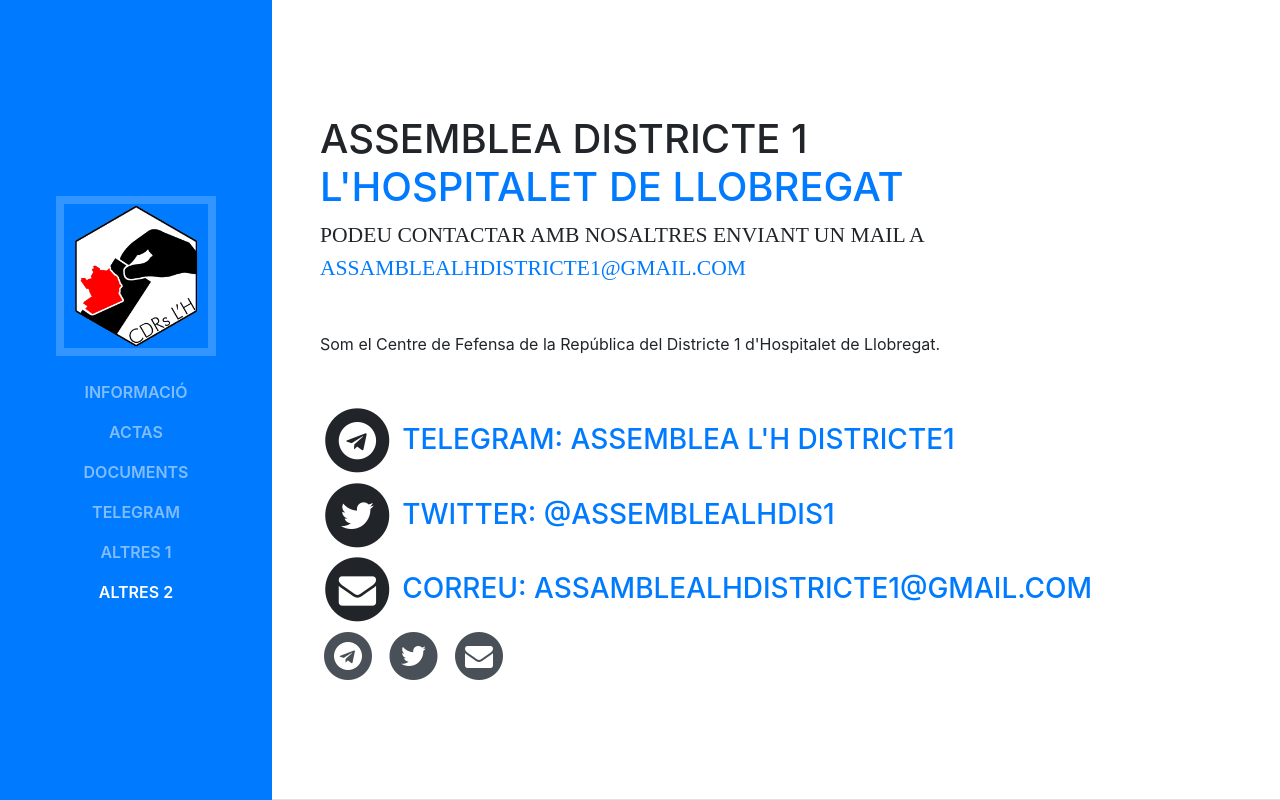
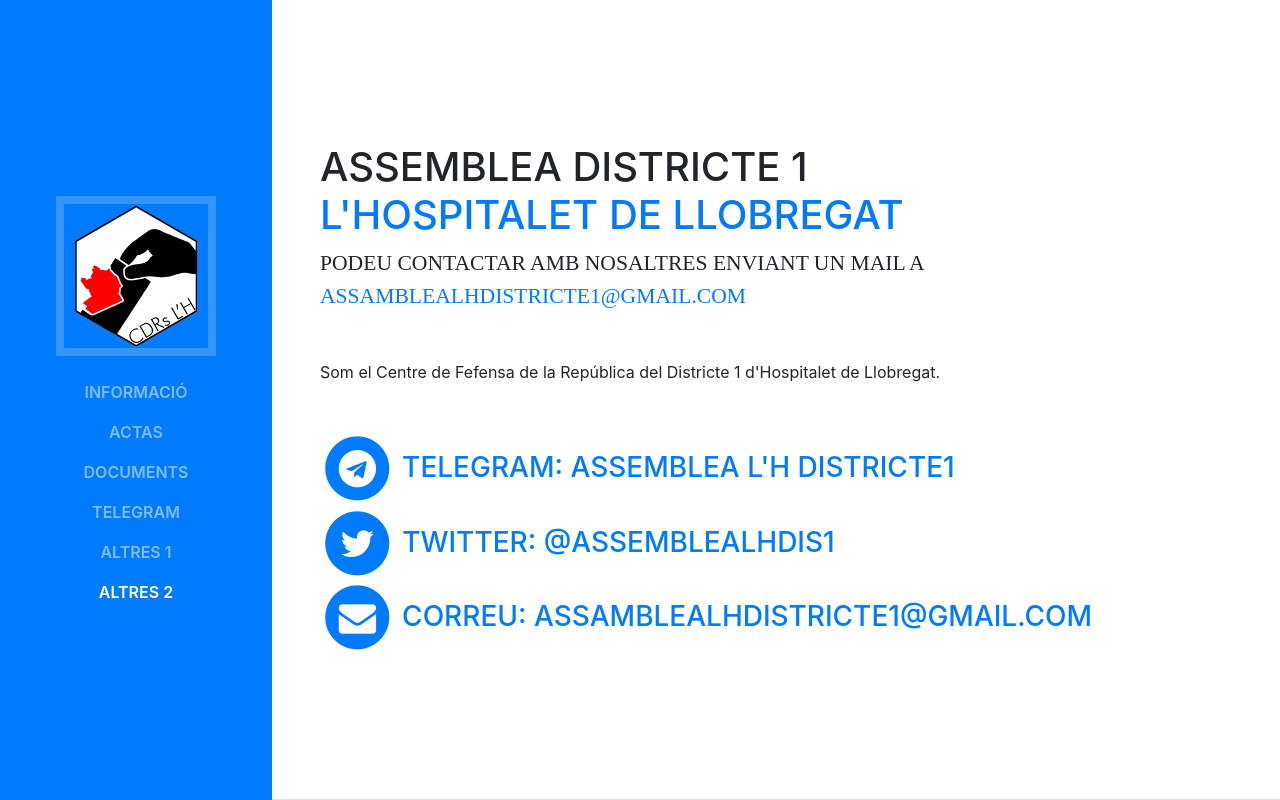
Before and after one commit to assemblealhdistricte1/Web, a website with bundled scripts: page index.html in a window 1280 px wide. Shown: the top 800 px of the page. Built offline with nearby package versions, Linux system fonts and the light colour scheme; a web font is replaced by a local one.

Commit message:
Update index.html

```diff
--- a/index.html
+++ b/index.html
@@ -75,15 +75,16 @@
           </div>
           <p class="mb-5">Som el Centre de Fefensa de la República del Districte 1 d'Hospitalet de Llobregat.</p>
           <h3 class="mb-0">
+            <a href="https://t.me/assambleaLHdistricte1">
               <span class="fa-stack fa-lg">
                 <i class="fa fa-circle fa-stack-2x"></i>
                 <i class="fa fa-telegram fa-stack-1x fa-inverse"></i>
               </span>
-            <a href="https://t.me/assambleaLHdistricte1">
               Telegram: Assemblea L'H Districte1
             </a>
           </h3>
           <h3 class="mb-0">
+            <a href="https://twitter.com/AssembleaLHdis1">
               <span class="fa-stack fa-lg">
                     <i class="fa fa-circle fa-stack-2x"></i>
                     <i class="fa fa-twitter fa-stack-1x fa-inverse"></i>
@@ -93,14 +94,15 @@
             </a>
           </h3>
           <h3 class="mb-0">
+            <a href="mailto:assamblealhdistricte1@gmail.com">
               <span class="fa-stack fa-lg">
                 <i class="fa fa-circle fa-stack-2x"></i>
                 <i class="fa fa-envelope fa-stack-1x fa-inverse"></i>
               </span>
-            <a href="mailto:assamblealhdistricte1@gmail.com">
               Correu: assamblealhdistricte1@gmail.com
             </a>
           </h3>
+          <!--- NO NECESITEM LA BARRA DE SOCIAL MEDIA
           <ul class="list-inline list-social-icons mb-0">
             <li class="list-inline-item">
               <a href="https://t.me/assambleaLHdistricte1">
@@ -127,6 +129,7 @@
               </a>
             </li>
           </ul>
+          NO NECESITEM LA BARRA DE SOCIAL MEDIA --->
         </div>
       </section>
 
```
Lines whose indentation alone changed are shown as unchanged.
